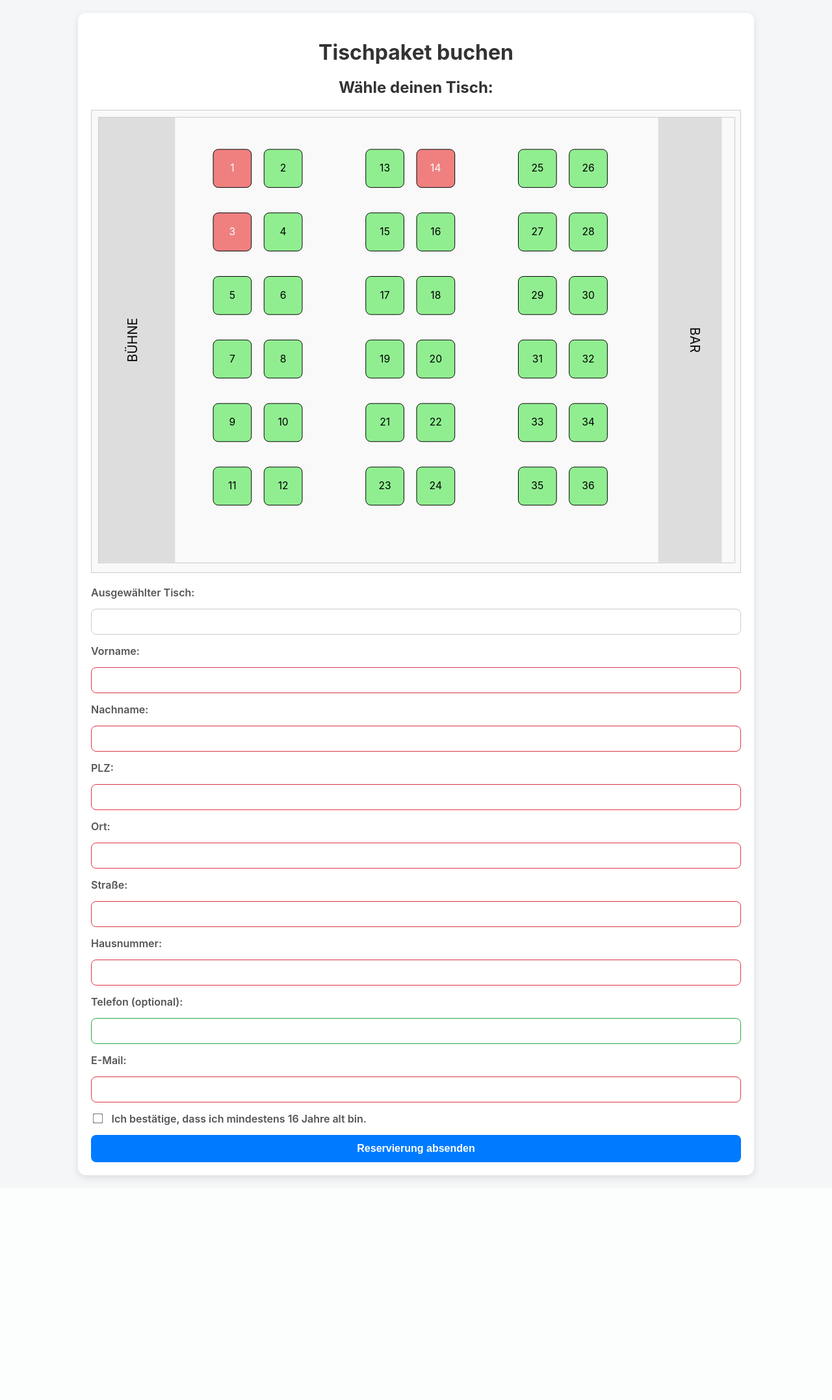
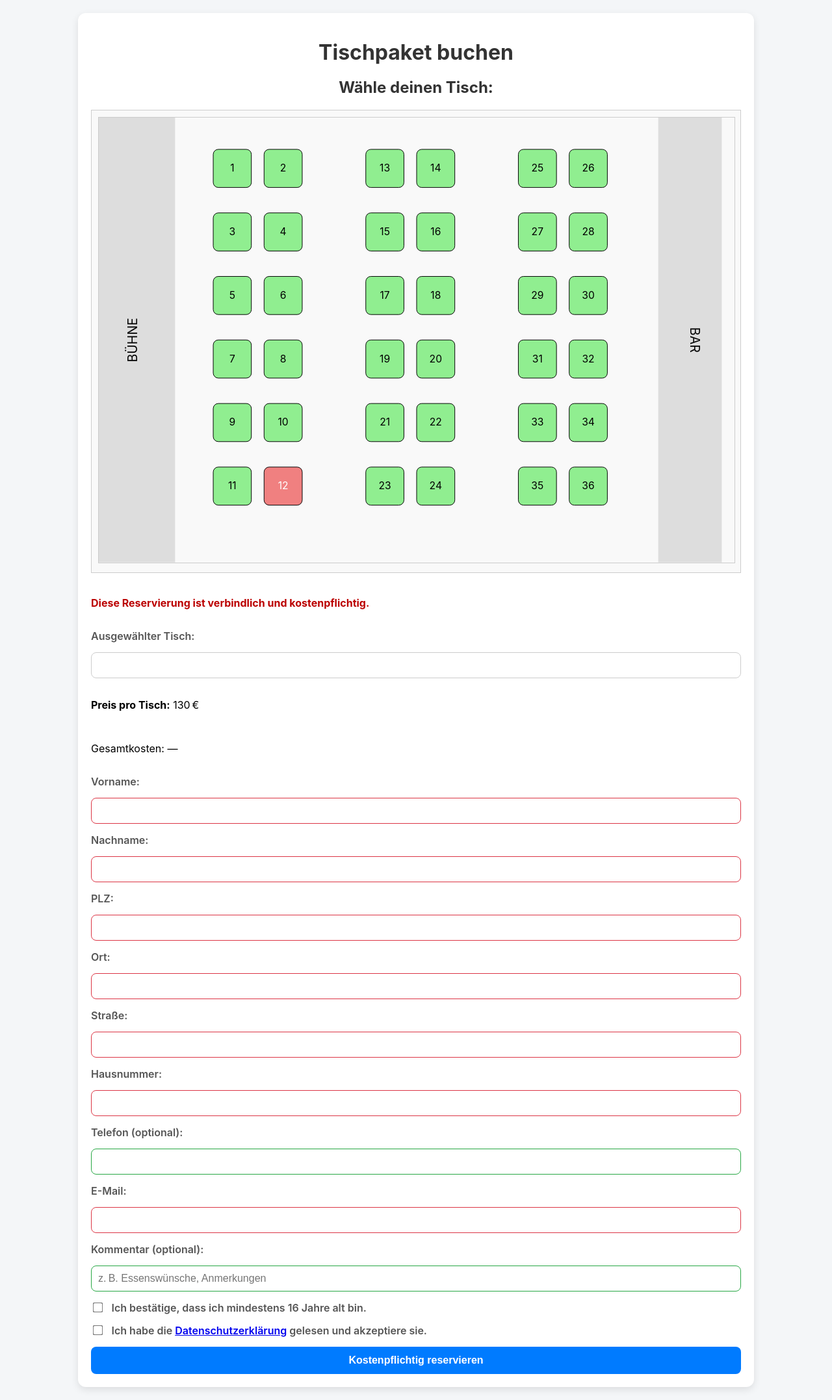
Before and after one commit to tob1404/buchungssystem, a Flask app: page /buchen?art=tisch in a window 1280 px wide. Shown: the whole page at 65% size. Before the commit the page ends 1818 px from the top, so only its background shows below. Run offline with Flask 3, Linux system fonts and the light colour scheme.

Commit message:
Datenschutz, Kommentar, Preis + Admin

```diff
--- a/app.py
+++ b/app.py
@@ -33,10 +33,11 @@ def absenden():
     hausnummer = request.form['hausnummer']
     telefon = request.form.get('telefon')  # optional
     email = request.form['email']
+    kommentar = request.form.get('kommentar', '')
 
-    # Altersbestätigung prüfen
-    if not request.form.get('altersbestaetigung'):
-        return redirect(url_for('buchen', art=art, fehler="Bitte bestätigen Sie, dass Sie mindestens 16 Jahre alt sind."))
+    # Alters- und Datenschutzbestätigung prüfen
+    if not request.form.get('altersbestaetigung') or not request.form.get('datenschutz'):
+        return redirect(url_for('buchen', art=art, fehler="Bitte bestätigen Sie das Mindestalter und die Datenschutzerklärung."))
 
     tischnummer = request.form.get('tischnummer')
     anzahl = request.form.get('anzahl')
@@ -58,10 +59,9 @@ def absenden():
     # CSV-Daten speichern
     with open('data/buchungen.csv', mode='a', newline='', encoding='utf-8') as file:
         writer = csv.writer(file)
-        writer.writerow([art, vorname, nachname, plz, ort, strasse, hausnummer, telefon, email, tischnummer, anzahl, 'offen'])
+        writer.writerow([art, vorname, nachname, plz, ort, strasse, hausnummer, telefon, email, tischnummer, anzahl, kommentar, 'offen'])
 
     return render_template('buchung/bestaetigung.html', art=art, vorname=vorname, nachname=nachname, tischnummer=tischnummer, anzahl=anzahl)
-
 
 
 if __name__ == '__main__':
--- a/data/buchungen.csv
+++ b/data/buchungen.csv
@@ -1,4 +1,3 @@
 Buchungstyp,Name,Alter,Adresse,E-Mail,Tischnummer,Anzahl Tickets,Status
-tisch,Tobias,Lotterer,72800,Eningen,Weinbergstr.,20,015142500415,tobias.lotterer@t-online.de,1,,offen
-tisch,Tobias,Lotterer,72800,Eningen,Weinbergstr.,20,015142500415,tobias.lotterer@t-online.de,14,,offen
-tisch,Tobias,Lotterer,72800,Eningen,Weinbergstr.,20,015142500415,tobias.lotterer@t-online.de,3,,offen
+tisch,Tobias,Lotterer,72800,eningen,Weinbergstr.,20,015142500415,tobias.lotterer@t-online.de,12,,tobi,offen
+einzelticket,Tobias,Lotterer,72800,eningen,Weinbergstr.,20,015142500415,tobias.lotterer@t-online.de,,9,4321,offen
--- a/templates/buchung/buchen.html
+++ b/templates/buchung/buchen.html
@@ -92,7 +92,6 @@
             box-sizing: border-box;
         }
 
-
         .tisch-frei {
             transition: 0.3s;
         }
@@ -126,14 +125,10 @@
 
     <div class="tischplan">
         <svg viewBox="0 0 1000 700" preserveAspectRatio="xMinYMin meet" style="border:1px solid #ccc; background-color: #f9f9f9; width: 100%; height: auto;">
-            <!-- Bühne -->
             <rect x="0" y="0" width="120" height="700" fill="#ddd" />
             <text x="60" y="350" text-anchor="middle" font-size="20" fill="black" transform="rotate(-90,60,350)">BÜHNE</text>
-
-            <!-- Bar -->
             <rect x="880" y="0" width="100" height="700" fill="#ddd" />
             <text x="930" y="350" text-anchor="middle" font-size="20" fill="black" transform="rotate(90,930,350)">BAR</text>
-
 
             {% set tisch_koordinaten = {
                 1: (180, 50),  2: (260, 50), 13: (420, 50), 14: (500, 50), 25: (660, 50), 26: (740, 50),
@@ -144,21 +139,19 @@
                11: (180, 550),12: (260, 550),23: (420, 550),24: (500, 550),35: (660, 550),36: (740, 550)
             } %}
 
-
             {% for tisch in range(1, 37) %}
                 {% set pos = tisch_koordinaten[tisch] %}
                 {% set x = pos[0] %}
                 {% set y = pos[1] %}
-
                 {% if tisch in belegte_tische %}
                     <rect x="{{ x }}" y="{{ y }}" width="60" height="60" rx="8" ry="8" fill="lightcoral" stroke="black" stroke-width="1" />
                     <text x="{{ x + 30 }}" y="{{ y + 35 }}" text-anchor="middle" fill="white">{{ tisch }}</text>
                 {% else %}
-                    <a href="#" onclick="tischAuswaehlen('{{ tisch }}');">
-                        <rect id="tisch-{{ tisch }}" x="{{ x }}" y="{{ y }}" width="60" height="60" rx="8" ry="8"
-                              class="tisch-frei" stroke="black" stroke-width="1" fill="lightgreen" />
-                        <text x="{{ x + 30 }}" y="{{ y + 35 }}" text-anchor="middle" fill="black">{{ tisch }}</text>
-                    </a>
+                    <rect id="tisch-{{ tisch }}" x="{{ x }}" y="{{ y }}" width="60" height="60" rx="8" ry="8"
+                          class="tisch-frei" stroke="black" stroke-width="1" fill="lightgreen"
+                          onclick="tischAuswaehlen('{{ tisch }}')" />
+                    <text x="{{ x + 30 }}" y="{{ y + 35 }}" text-anchor="middle" fill="black"
+                          style="cursor:pointer;" onclick="tischAuswaehlen('{{ tisch }}')">{{ tisch }}</text>
                 {% endif %}
             {% endfor %}
         </svg>
@@ -168,12 +161,20 @@
     <form id="buchungsformular" action="/absenden" method="post" onsubmit="return pruefeFormular()">
         <input type="hidden" name="art" value="{{ buchungsart }}">
 
+        <p style="color: #b00; font-weight: bold;">
+            Diese Reservierung ist verbindlich und kostenpflichtig.
+        </p>
+
         {% if buchungsart == 'tisch' %}
             <label for="tischnummer">Ausgewählter Tisch:</label>
             <input type="text" id="tischnummer" name="tischnummer" readonly required>
+            <p><strong>Preis pro Tisch:</strong> 130 €</p>
+            <p id="preis-anzeige">Gesamtkosten: —</p>
         {% elif buchungsart == 'einzelticket' %}
             <label for="anzahl">Anzahl Tickets:</label>
             <input type="number" id="anzahl" name="anzahl" min="1" max="10" required>
+            <p><strong>Preis pro Ticket:</strong> 15 €</p>
+            <p id="preis-anzeige">Gesamtkosten: —</p>
         {% endif %}
 
         <label for="vorname">Vorname:</label>
@@ -200,14 +201,25 @@
         <label for="email">E-Mail:</label>
         <input type="email" id="email" name="email" required>
 
+        <label for="kommentar">Kommentar (optional):</label>
+        <input type="text" id="kommentar" name="kommentar" placeholder="z. B. Essenswünsche, Anmerkungen">
+
         <div>
             <input type="checkbox" id="altersbestaetigung" name="altersbestaetigung" required>
-            <label for="altersbestaetigung" id="altersbestaetigung_label">Ich bestätige, dass ich mindestens 16 Jahre alt bin.</label>
+            <label for="altersbestaetigung" id="altersbestaetigung_label">
+                Ich bestätige, dass ich mindestens 16 Jahre alt bin.
+            </label>
         </div>
 
-        <button type="submit">Reservierung absenden</button>
+        <div>
+            <input type="checkbox" id="datenschutz" name="datenschutz" required>
+            <label for="datenschutz">
+                Ich habe die <a href="http://mv-eningen.de/index.php/impressum/52-datenschutz" target="_blank">Datenschutzerklärung</a> gelesen und akzeptiere sie.
+            </label>
+        </div>
+
+        <button type="submit">Kostenpflichtig reservieren</button>
     </form>
-
 </div>
 
 <script>
@@ -236,11 +248,35 @@ function tischAuswaehlen(nummer) {
     let tisch = document.getElementById('tisch-' + nummer);
     tisch.classList.add('tisch-ausgewaehlt');
     aktuellerTisch = tisch;
+    aktualisierePreis();
 }
+
+const buchungsart = "{{ buchungsart }}";
+const preisAnzeige = document.getElementById('preis-anzeige');
+const anzahlInput = document.getElementById('anzahl');
+const tischnummerInput = document.getElementById('tischnummer');
+
+function aktualisierePreis() {
+    let gesamt = 0;
+    if (buchungsart === 'tisch') {
+        const tische = tischnummerInput?.value?.trim();
+        if (tische) {
+            gesamt = 130;
+        }
+    } else if (buchungsart === 'einzelticket') {
+        const anzahl = parseInt(anzahlInput?.value || 0);
+        if (anzahl > 0) {
+            gesamt = anzahl * 15;
+        }
+    }
+    preisAnzeige.textContent = `Gesamtkosten: ${gesamt > 0 ? gesamt + ' €' : '—'}`;
+}
+
+if (anzahlInput) anzahlInput.addEventListener('input', aktualisierePreis);
+if (tischnummerInput) tischnummerInput.addEventListener('input', aktualisierePreis);
 </script>
 
 <style>
-    /* Buttons Animation */
     button {
         transition: background-color 0.3s, transform 0.1s;
     }
@@ -249,7 +285,6 @@ function tischAuswaehlen(nummer) {
         transform: scale(0.96);
     }
 
-    /* Eingabefelder Fokus Animation */
     input[type="text"],
     input[type="number"],
     input[type="email"],
@@ -265,7 +300,6 @@ function tischAuswaehlen(nummer) {
         box-shadow: 0 0 8px rgba(0, 123, 255, 0.3);
     }
 
-    /* Optional: sanftes Formular-Einblenden */
     .container {
         animation: fadeIn 0.6s ease-in-out;
     }
@@ -276,6 +310,5 @@ function tischAuswaehlen(nummer) {
     }
 </style>
 
-
 </body>
 </html>
--- a/utils.py
+++ b/utils.py
@@ -9,9 +9,9 @@ def lade_buchungen():
             reader = csv.reader(file)
             header = next(reader)  # Kopfzeile überspringen
             for row in reader:
-                if len(row) < 12:
-                    row += [''] * (12 - len(row))  # Falls Felder fehlen, auffüllen
-                art, vorname, nachname, plz, ort, strasse, hausnummer, telefon, email, tischnummer, anzahl, status = row
+                if len(row) < 13:
+                    row += [''] * (13 - len(row))  # Falls Felder fehlen, auffüllen
+                art, vorname, nachname, plz, ort, strasse, hausnummer, telefon, email, tischnummer, anzahl, kommentar, status = row
 
                 if art == 'tisch' and tischnummer:
                     tische_belegt.add(int(tischnummer))
```
Also changed, not shown: templates/admin/admin_dashboard.html (+5 -3 lines).
